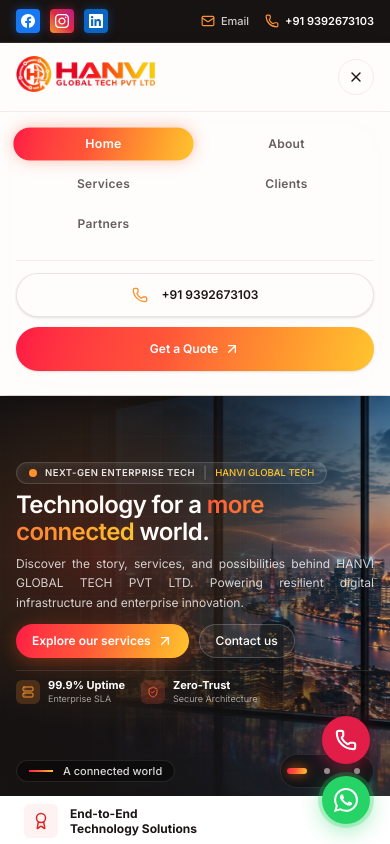
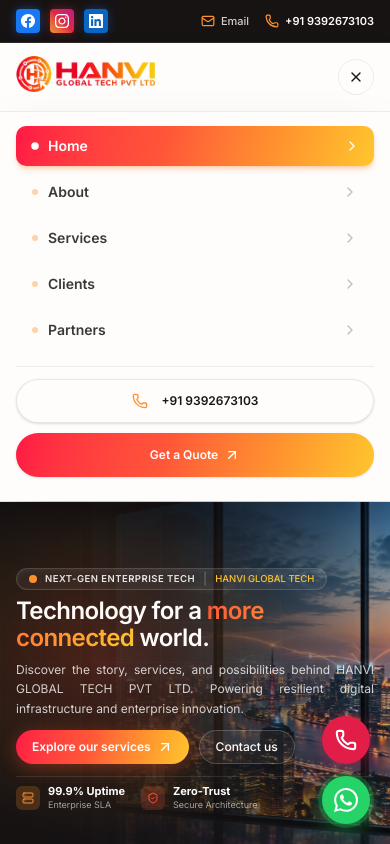
Before and after one commit to ascend-media-labs/HANVI-Global-Tech, a React (Vite) app: page / in a window 390 px wide. Both pictures are taken after a click on the button 356 px from the left and 77 px from the top of the page. Shown: the top 844 px of the page. Built offline with nearby package versions, Linux system fonts and the light colour scheme.

Commit message:
fix(nav): replace 2-column mobile nav grid with single-column vertical navigation

```diff
--- a/src/components/hanvi-site.tsx
+++ b/src/components/hanvi-site.tsx
@@ -1191,22 +1191,44 @@ export function HanviSite() {
         </div>
 
         {menuOpen ? (
-          <nav id="mobile-navigation" className="border-t border-border/60 bg-background/95 px-4 sm:px-6 pb-6 pt-4 shadow-lg backdrop-blur-xl lg:hidden" aria-label="Mobile navigation">
-            <div className="mx-auto flex w-full flex-col gap-3">
-              <div className="grid grid-cols-2 gap-2 sm:grid-cols-3">
-                {navigation.map((item) => (
-                  <ScrollLink
-                    key={item.id}
-                    id={item.id}
-                    active={activeSection === item.id}
-                    onNavigate={() => navigateTo(item.id)}
-                  >
-                    {item.label}
-                  </ScrollLink>
-                ))}
+          <nav id="mobile-navigation" className="border-t border-border/60 bg-background/98 px-4 sm:px-6 pb-6 pt-3.5 shadow-2xl backdrop-blur-xl lg:hidden animate-in fade-in slide-in-from-top-2 duration-200" aria-label="Mobile navigation">
+            <div className="mx-auto flex w-full flex-col gap-2.5">
+              {/* Single Column Vertical Navigation */}
+              <div className="flex flex-col gap-1.5">
+                {navigation.map((item) => {
+                  const isActive = activeSection === item.id;
+                  return (
+                    <button
+                      key={item.id}
+                      type="button"
+                      onClick={() => navigateTo(item.id)}
+                      className={`group flex w-full items-center justify-between rounded-xl px-4 py-2.5 text-sm font-semibold transition-all duration-200 cursor-pointer ${
+                        isActive
+                          ? "brand-gradient text-white shadow-md shadow-orange-500/25"
+                          : "text-foreground/85 hover:bg-muted/70 hover:text-foreground hover:translate-x-1"
+                      }`}
+                    >
+                      <span className="flex items-center gap-2.5">
+                        <span
+                          className={`size-1.5 rounded-full transition-all duration-200 ${
+                            isActive ? "bg-white scale-125" : "bg-brand-orange/40 group-hover:bg-brand-orange"
+                          }`}
+                        />
+                        <span>{item.label}</span>
+                      </span>
+                      <ChevronRight
+                        className={`size-4 transition-transform duration-200 ${
+                          isActive
+                            ? "text-white translate-x-0.5"
+                            : "text-muted-foreground/40 group-hover:translate-x-0.5 group-hover:text-foreground"
+                        }`}
+                      />
+                    </button>
+                  );
+                })}
               </div>
-              <div className="mt-2 flex flex-col gap-2.5 sm:flex-row border-t border-border/60 pt-3">
-                <Button asChild variant="outline" className="h-11 w-full rounded-full border-border/80 text-xs font-semibold">
+              <div className="mt-1.5 flex flex-col gap-2.5 border-t border-border/60 pt-3">
+                <Button asChild variant="outline" className="h-11 w-full rounded-full border-border/80 text-xs font-semibold justify-center hover:border-brand-orange/50 hover:text-brand-orange">
                   <a href="tel:+919392673103" onClick={closeMobileMenu}>
                     <Phone className="mr-1.5 size-3.5 text-brand-orange" /> +91 9392673103
                   </a>
```
